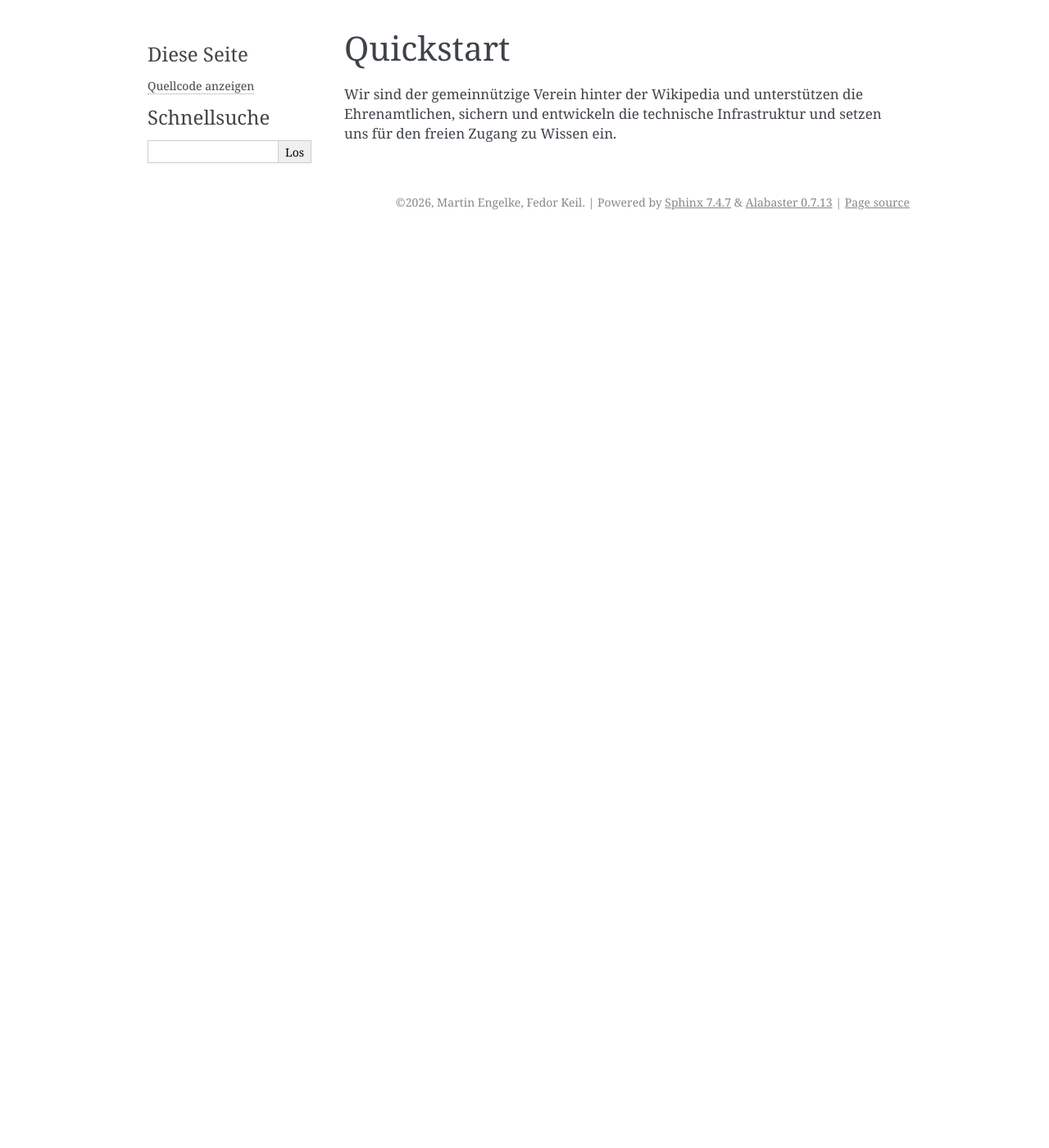
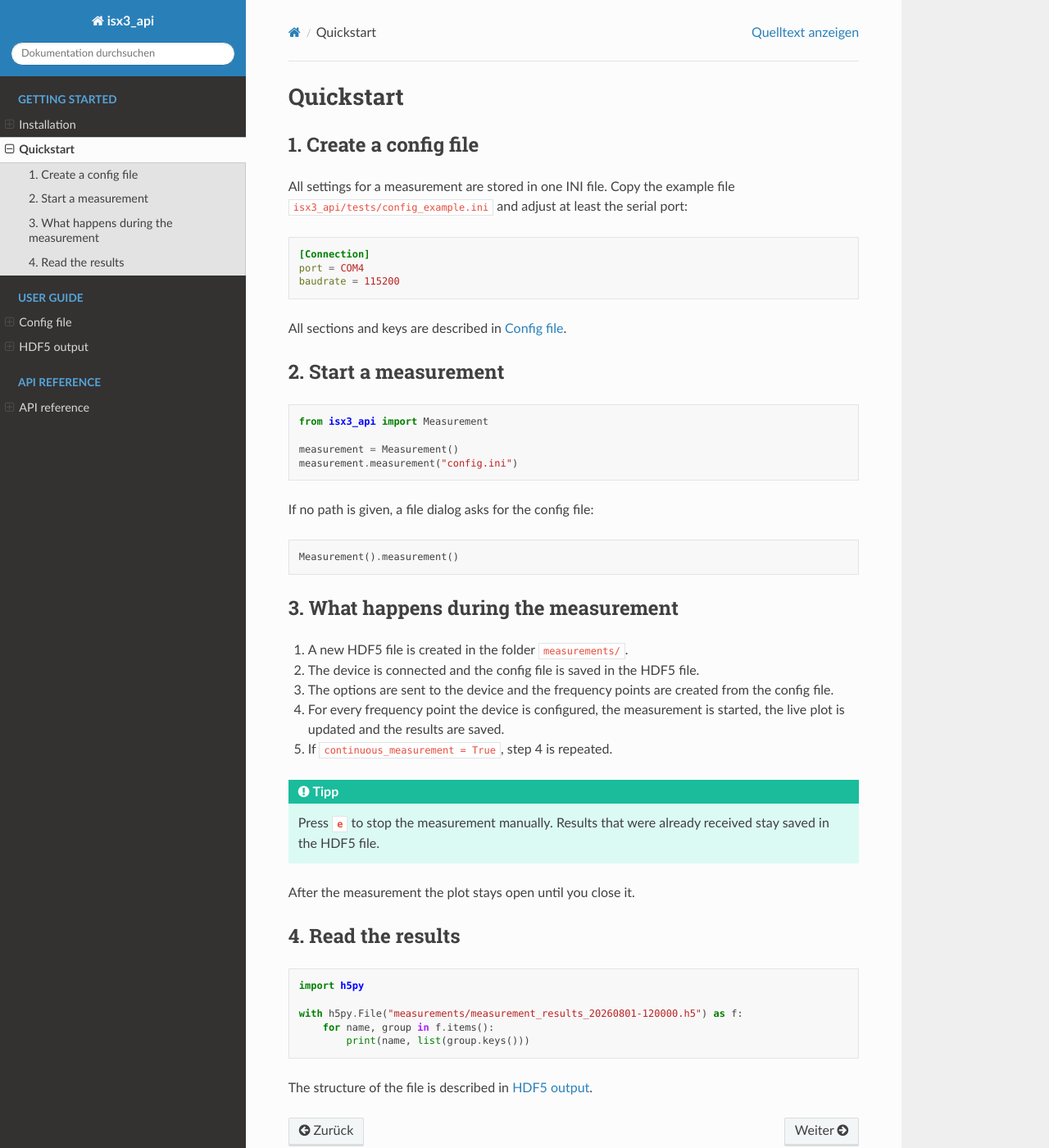
Before and after one commit to efk04/sensorprojekt_api, a Sphinx documentation site: the page built from docs/quickstart.md, in a window 1280 px wide and 1400 px high. Shown: the whole window at 82% size. Built offline with Sphinx 7.4.7 and the Read the Docs theme 3.1.0, drawn with Linux system fonts in a browser that asks for light colours; pages that are not in the unit, such as notebooks, are missing from menus; some of the changed text lies outside the part shown.

Commit message:
diku besser strukturiert

````diff
--- a/docs/conf.py
+++ b/docs/conf.py
@@ -24,7 +24,16 @@ extensions = [
     'myst_parser',          # Markdown (.md) pages
     'sphinx.ext.autodoc',   # API docs from docstrings
     'sphinx.ext.napoleon',  # Google/NumPy-style docstrings
+    'sphinx.ext.viewcode',  # "[source]" links to the highlighted source code
 ]
+
+# Markdown extensions: ::: fences for admonitions, definition lists
+myst_enable_extensions = [
+    'colon_fence',
+    'deflist',
+]
+# Create anchors for headings up to level 3 (for links like page.md#section)
+myst_heading_anchors = 3
 
 # Third-party packages that are not installed on Read the Docs.
 # autodoc replaces them with mock objects, so the modules can be imported.
@@ -40,6 +49,12 @@ autodoc_mock_imports = [
 # Keep the order of members like in the source code
 autodoc_member_order = 'bysource'
 
+# Show type hints in the parameter description instead of the signature
+autodoc_typehints = 'description'
+
+# Show "Attributes" as a field list (like "Parameters") instead of separate entries
+napoleon_use_ivar = True
+
 source_suffix = {
     '.rst': 'restructuredtext',
     '.md': 'markdown',
@@ -53,5 +68,12 @@ language = 'de'
 # -- Options for HTML output -------------------------------------------------
 # https://www.sphinx-doc.org/en/master/usage/configuration.html#options-for-html-output
 
-html_theme = 'alabaster'
+html_theme = 'sphinx_rtd_theme'
 html_static_path = ['_static']
+html_title = 'isx3_api documentation'
+
+html_theme_options = {
+    'navigation_depth': 3,          # show page sections in the sidebar
+    'collapse_navigation': False,   # keep the sidebar tree expanded
+    'sticky_navigation': True,      # sidebar scrolls with the page
+}
--- /dev/null
+++ b/docs/configuration.md
@@ -0,0 +1,103 @@
+# Config file
+
+All settings of a measurement are stored in one INI file. Missing keys are
+replaced by default values (see {class}`~isx3_api.config_handler.ConfigParser`).
+
+An example file can be found at `isx3_api/tests/config_example.ini`.
+
+## [ApiSettings]
+
+Settings of the API itself. They are not sent to the device.
+
+| Key | Default | Description |
+|---|---|---|
+| `plot_type` | `bode` | Live plot: `bode`, `nyquist` or `impedance_frequency` |
+| `continuous_measurement` | `False` | Repeat the measurement until `e` is pressed |
+
+## [Connection]
+
+| Key | Default | Description |
+|---|---|---|
+| `interface_type` | `COM` | `COM` (serial / USB) or `TCP` (Ethernet) |
+| `port` | `COM1` | Serial port, e.g. `COM4` or `/dev/ttyUSB0` |
+| `baudrate` | `115200` | Baud rate of the serial connection |
+| `ip_address` | `192.168.1.100` | IP address (TCP only) |
+| `tcp_port` | `8888` | TCP port (TCP only) |
+| `tcp_watchdog_interval_s` | `60` | TCP watchdog interval, 1 s to 600 s |
+
+:::{note}
+Currently only the serial connection (`COM`) is supported.
+:::
+
+## [Options]
+
+Data frame options (commands `0x97` / `0x98`).
+
+| Key | Default | Description |
+|---|---|---|
+| `timestamp_mode` | `0` | 0 = off, 1 = ms timestamp (uint32), 2 = µs timestamp (uint56) |
+| `enable_current_range_output` | `0` | Send the current range in every data frame (0 / 1) |
+
+## [Frontend]
+
+Frontend settings (commands `0xB0` / `0xB1`).
+
+| Key | Default | Values |
+|---|---|---|
+| `measurement_mode` | `1` | 1 = 2-point, 2 = 4-point, 3 = 3-point |
+| `measurement_channel` | `1` | 1 = BNC port, 2 = extension port, 3 = extension port 2 |
+| `current_range` | `0` | 0 = auto, 1 = ±10 mA, 2 = ±100 µA, 4 = ±1 µA, 6 = ±10 nA |
+| `voltage_range` | `1` | 0 = auto, 1 = ±1 V, 2 = ±0.09 V |
+
+## [ExtensionPort]
+
+Channel selection of the extension port (commands `0xB2` / `0xB3`). The values
+depend on the connected module (e.g. MuxModule).
+
+| Key | Default |
+|---|---|
+| `counter_port` | `0` |
+| `reference_port` | `0` |
+| `working_sense_port` | `0` |
+| `working_port` | `0` |
+
+:::{note}
+The extension port settings are not sent to the device yet.
+:::
+
+## [FrequencySetup]
+
+Frequency setup (command `0xB6`).
+
+| Key | Default | Description |
+|---|---|---|
+| `mode` | `sweep` | `single` (frequencies from `frequency_hz`) or `sweep` |
+| `frequency_hz` | `1000.0` | Comma separated list of frequencies in Hz (`single` mode) |
+| `start_frequency_hz` | `100.0` | Start frequency in Hz (`sweep` mode) |
+| `stop_frequency_hz` | `100000.0` | Stop frequency in Hz (`sweep` mode) |
+| `count` | `10` | Number of frequency points (`sweep` mode) |
+| `scale` | `linear` | `linear` or `logarithmic` (`sweep` mode) |
+| `precision` | `1.0` | Measurement precision |
+| `excitation_type` | `1` | 1 = voltage (0.0001 V to 1 V), 2 = current (1 µA to 10 mA) |
+| `amplitude` | `0.01` | Excitation amplitude in V or A |
+| `point_delay_us` | `0` | Delay between measurement points in µs |
+| `phase_sync` | `0` | Phase synchronous switching (0 / 1) |
+
+## [DCBias]
+
+| Key | Default | Description |
+|---|---|---|
+| `dc_bias_enabled` | `0` | Enable the DC bias (0 / 1) |
+| `bias_voltage_v` | `0.0` | Bias voltage in V, -1.0 V to +1.0 V |
+
+## [SyncTime]
+
+| Key | Default | Description |
+|---|---|---|
+| `sync_time_us` | `0` | Time between two spectrum measurements in µs (max. 180 s) |
+
+## [Measurement]
+
+| Key | Default | Description |
+|---|---|---|
+| `number_of_spectra` | `1` | Number of spectra per frequency point (0 = continuous) |
--- /dev/null
+++ b/docs/data_format.md
@@ -0,0 +1,53 @@
+# HDF5 output
+
+Every measurement campaign creates one HDF5 file:
+
+```text
+measurements/measurement_results_<YYYYmmdd-HHMMSS>.h5
+```
+
+## File structure
+
+```text
+measurement_results_20260801-120000.h5
+├── Configuration/               (group)
+│   ├── attrs: source_file
+│   ├── ApiSettings/             (group, one attribute per key)
+│   ├── Connection/
+│   └── ...
+├── Measurement_1.1/             (group)
+│   ├── attrs: created
+│   ├── timestamp
+│   ├── frequency
+│   ├── frequency_id
+│   ├── real_part
+│   └── imaginary_part
+├── Measurement_1.2/
+└── ...
+```
+
+## Configuration
+
+The whole config file is saved before the measurement starts (see
+{meth}`~isx3_api.measurement.Measurement.safe_measurement_settings`).
+Every section is a group, every key is an attribute with the raw string value
+from the INI file. Comments are not saved.
+
+## Measurement groups
+
+One group is created per frequency point
+(see {meth}`~isx3_api.measurement.Measurement.safe_measurment`).
+The group name is `Measurement_<cycle>.<id>`:
+
+- `<cycle>`: number of the measurement cycle (counts up in continuous measurements),
+- `<id>`: number of the frequency point in the cycle, starting at 1.
+
+| Dataset | Description |
+|---|---|
+| `timestamp` | Time when the results were received (`time.time()`, seconds) |
+| `frequency` | Frequency of the measurement in Hz |
+| `frequency_id` | Frequency ID from the device data frames |
+| `real_part` | Real part of the impedance in Ω |
+| `imaginary_part` | Imaginary part of the impedance in Ω |
+
+The attribute `created` contains the time the group was created (ISO format).
--- a/docs/quickstart.md
+++ b/docs/quickstart.md
@@ -1,3 +1,58 @@
 # Quickstart
 
-Wir sind der gemeinnützige Verein hinter der Wikipedia und unterstützen die Ehrenamtlichen, sichern und entwickeln die technische Infrastruktur und setzen uns für den freien Zugang zu Wissen ein.
+## 1. Create a config file
+
+All settings for a measurement are stored in one INI file. Copy the example
+file `isx3_api/tests/config_example.ini` and adjust at least the serial port:
+
+```ini
+[Connection]
+port = COM4
+baudrate = 115200
+```
+
+All sections and keys are described in {doc}`configuration`.
+
+## 2. Start a measurement
+
+```python
+from isx3_api import Measurement
+
+measurement = Measurement()
+measurement.measurement("config.ini")
+```
+
+If no path is given, a file dialog asks for the config file:
+
+```python
+Measurement().measurement()
+```
+
+## 3. What happens during the measurement
+
+1. A new HDF5 file is created in the folder `measurements/`.
+2. The device is connected and the config file is saved in the HDF5 file.
+3. The options are sent to the device and the frequency points are created
+   from the config file.
+4. For every frequency point the device is configured, the measurement is
+   started, the live plot is updated and the results are saved.
+5. If `continuous_measurement = True`, step 4 is repeated.
+
+:::{tip}
+Press **`e`** to stop the measurement manually. Results that were already
+received stay saved in the HDF5 file.
+:::
+
+After the measurement the plot stays open until you close it.
+
+## 4. Read the results
+
+```python
+import h5py
+
+with h5py.File("measurements/measurement_results_20260801-120000.h5") as f:
+    for name, group in f.items():
+        print(name, list(group.keys()))
+```
+
+The structure of the file is described in {doc}`data_format`.
--- a/docs/requirements.txt
+++ b/docs/requirements.txt
@@ -1,2 +1,3 @@
 sphinx
 myst-parser
+sphinx-rtd-theme
````
Also changed, not shown: docs/api/commands.md (added, +30 -0 lines), docs/api/config_handler.md (added, +46 -0 lines), docs/api/index.md (added, +26 -0 lines), docs/api/measurement.md (added, +12 -0 lines), docs/api/plot_templates.md (added, +12 -0 lines), docs/index.md (+40 -2 lines), docs/installation.md (+53 -0 lines).
